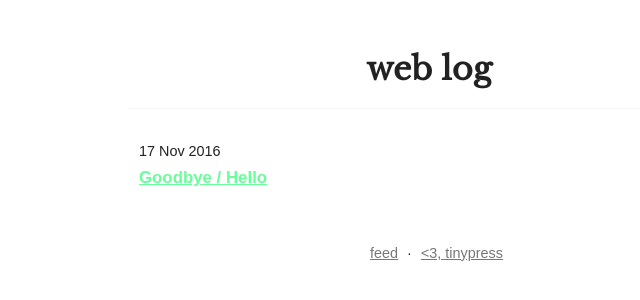
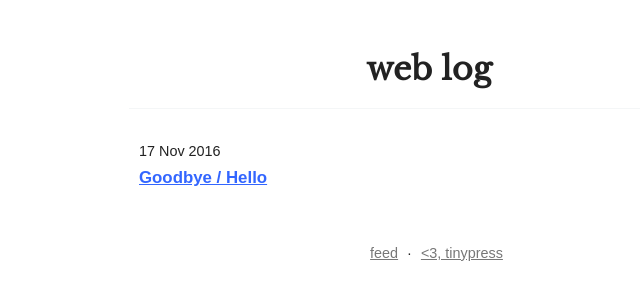
Before and after one commit to zoepage/zoepage.github.io, a Jekyll site: the page built from index.html, in a window 1280 px wide. Shown: the top 300 px of the page, without its empty margins (211-851 px from the left). Built offline with Jekyll 4.4.1, drawn with Linux system fonts in a browser that asks for light colours; the list of posts is cut into pages by our own code.

Commit message:
Update style.css

```diff
--- a/assets/css/style.css
+++ b/assets/css/style.css
@@ -60,13 +60,14 @@ article p{
     padding: 10px
 }
 article a{
-    color: #66FF99;
+    color: #3366FF;
+    font-weight: 700;
 }
 article h3{
     color: #222;
 }
 article a:visited{
-    color: #66FF66;
+    color: #3366FF;
 }
 article img{
     max-width: 550px;
```
